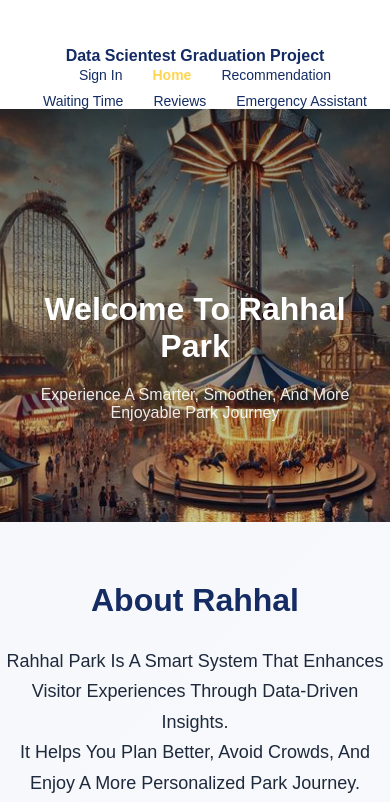
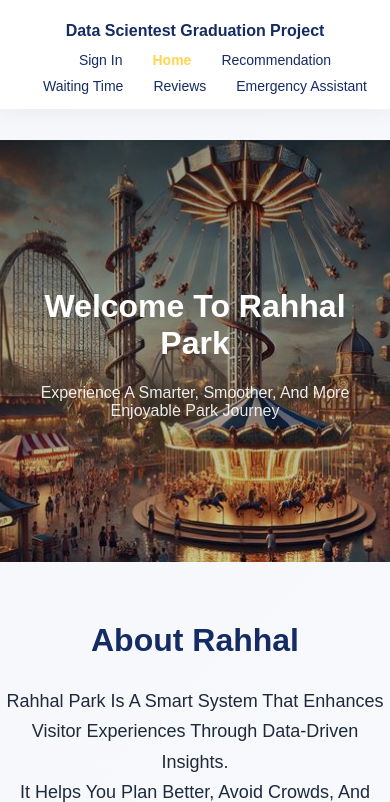
Before and after one commit to Rahhal-Park-UQU-DS-F-2025-06/Rahhal-Park, a Flask app: page /home in a window 390 px wide. Shown: the top 802 px of the page. Run offline with Flask 3, Linux system fonts and the light colour scheme; parts of the project's set-up code (start-up, migrations or seed data) failed here and were passed over.

Commit message:
Update style.css

```diff
--- a/static/style.css
+++ b/static/style.css
@@ -1237,41 +1237,7 @@ input, select, textarea {
   }
 
 }
-@media screen and (max-width:768px){
 
-  .navbar{
-    padding-top: 20px;
-    padding-bottom: 15px;
-  }
-
-  .hero,
-  .home-hero,
-  .main,
-  .dashboard-page .main,
-  .recommendation-page .main,
-  .sentiment-page .main{
-    margin-top: 140px;
-  }
-
-}
-@media screen and (max-width:768px){
-
-.navbar{
-  min-height:95px;
-  padding-top:45px;
-  padding-bottom:0;
-  gap:0;
-}
-
-  .home-hero{
-    margin-top:100px;
-  }
-
-  .home-hero .hero-content{
-    top:60%;
-  }
-
-}
 .hero{
   margin-top:80px;
 }
@@ -1279,5 +1245,5 @@ input, select, textarea {
   transform:translateY(-70px);
 }
 .chat-container{
-  margin-top:190px;
+  margin-top:120px;
 }
```
